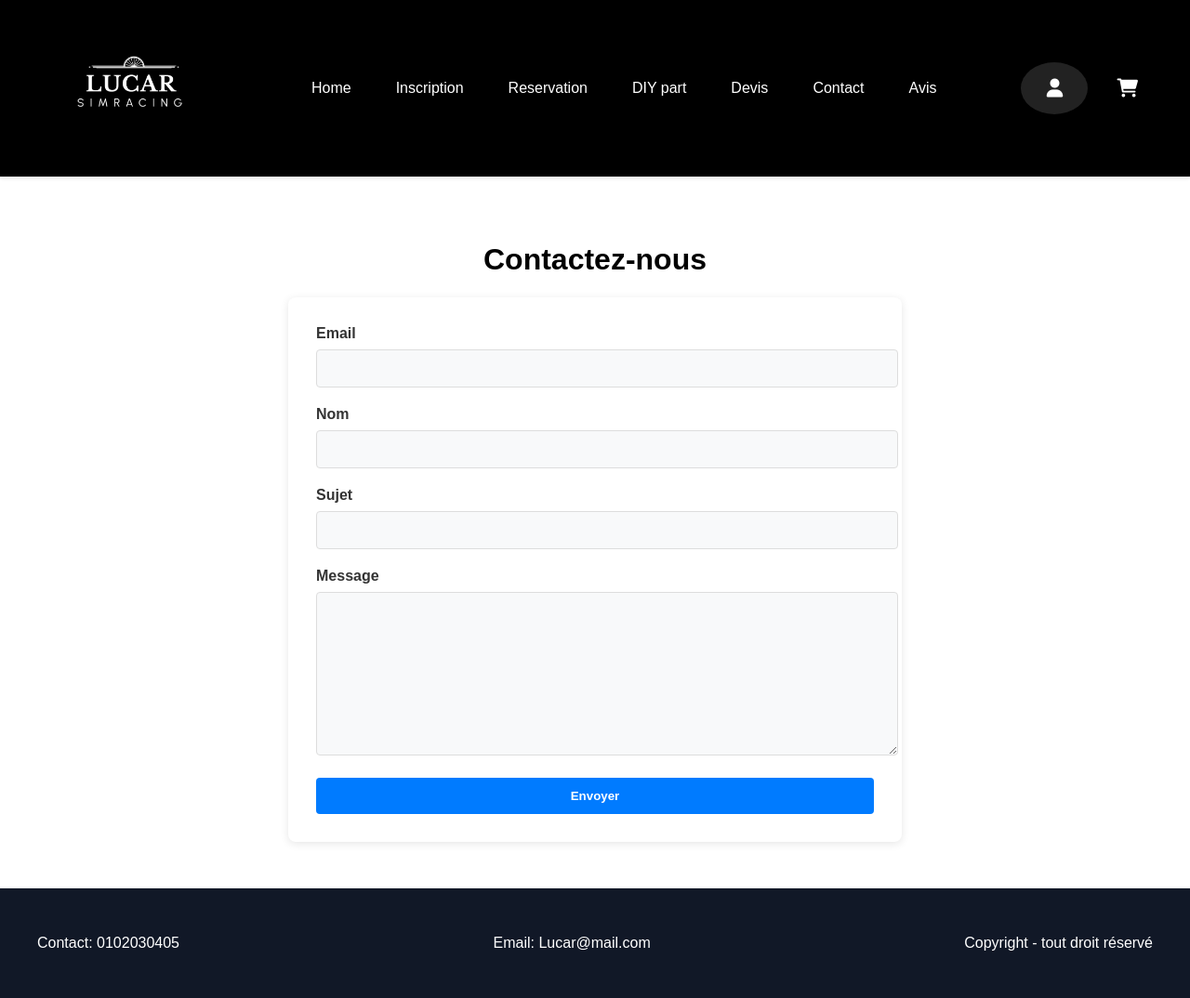
After one commit to LucArronne/Sim_API, a Symfony app: template templates/contact/index.html.twig in a window 1280 px wide. The commit adds this page. Shown: the whole page at 93% size. Run offline with Twig, Linux system fonts and the light colour scheme; the template is opened without the code that fills it, so the values that code supplies are empty; some libraries are stand-ins or nearby versions.

Commit message:
Mi a jour Contact twig

```diff
--- a/templates/components/nav.html.twig
+++ b/templates/components/nav.html.twig
@@ -16,7 +16,7 @@
             <a href="#" class="nav-link">Reservation</a>
             <a href="#" class="nav-link">DIY part</a>
             <a href="#" class="nav-link">Devis</a>
-            <a href="#" class="nav-link">Contact</a>
+            <a href="{{ path('contact_page') }}" class="nav-link {% if app.request.get('_route') == 'contact_page' %}active{% endif %}">Contact</a>
             <a href="#" class="nav-link">Avis</a>
         </div>
 
--- /dev/null
+++ b/templates/contact/index.html.twig
@@ -0,0 +1,136 @@
+{% extends 'base.html.twig' %}
+
+{% block title %}Contact - LUCAR Simracing{% endblock %}
+
+{% block stylesheets %}
+{{ parent() }}
+<style>
+    .section {
+        padding: 50px 0;
+    }
+
+    .contact-form {
+        max-width: 600px;
+        margin: 0 auto;
+        padding: 30px;
+        background: #fff;
+        border-radius: 8px;
+        box-shadow: 0 2px 10px rgba(0, 0, 0, 0.1);
+    }
+
+    .form-group {
+        margin-bottom: 20px;
+    }
+
+    .form-group label {
+        display: block;
+        margin-bottom: 8px;
+        font-weight: bold;
+        color: #333;
+    }
+
+    .form-group input,
+    .form-group textarea {
+        width: 100%;
+        padding: 12px;
+        border: 1px solid #ddd;
+        border-radius: 4px;
+        background-color: #f8f9fa;
+    }
+
+    .form-group textarea {
+        min-height: 150px;
+        resize: vertical;
+    }
+
+    .btn-submit {
+        width: 100%;
+        padding: 12px;
+        background-color: #007bff;
+        color: white;
+        border: none;
+        border-radius: 4px;
+        cursor: pointer;
+        font-weight: bold;
+        transition: background-color 0.3s ease;
+    }
+
+    .btn-submit:hover {
+        background-color: #0056b3;
+    }
+</style>
+{% endblock %}
+
+{% block body %}
+<div class="section">
+    <div class="container">
+        <h1 class="text-center mb-4">Contactez-nous</h1>
+
+        <div class="contact-form">
+            <form id="contact-form">
+                <div class="form-group">
+                    <label for="email">Email</label>
+                    <input type="email" id="email" required>
+                </div>
+
+                <div class="form-group">
+                    <label for="name">Nom</label>
+                    <input type="text" id="name" required>
+                </div>
+
+                <div class="form-group">
+                    <label for="subject">Sujet</label>
+                    <input type="text" id="subject" required>
+                </div>
+
+                <div class="form-group">
+                    <label for="message">Message</label>
+                    <textarea id="message" required></textarea>
+                </div>
+
+                <button type="submit" class="btn-submit">Envoyer</button>
+            </form>
+        </div>
+    </div>
+</div>
+{% endblock %}
+
+{% block javascripts %}
+{{ parent() }}
+<script>
+document.addEventListener('DOMContentLoaded', function() {
+    const form = document.getElementById('contact-form');
+
+    form.addEventListener('submit', async function(e) {
+        e.preventDefault();
+
+        try {
+            const response = await fetch('/api/contact', {
+                method: 'POST',
+                headers: {
+                    'Content-Type': 'application/json'
+                },
+                body: JSON.stringify({
+                    email: document.getElementById('email').value,
+                    name: document.getElementById('name').value,
+                    subject: document.getElementById('subject').value,
+                    message: document.getElementById('message').value
+                })
+            });
+
+            const data = await response.json();
+
+            if (response.status === 201) {
+                alert('Votre message a été envoyé avec succès !');
+                form.reset();
+            } else {
+                alert(data.message || 'Une erreur est survenue lors de l\'envoi du message');
+            }
+        } catch (error) {
+            console.error('Erreur:', error);
+            alert('Une erreur est survenue lors de l\'envoi du message');
+        }
+    });
+});
+</script>
+{% endblock %}
```
Also changed, not shown: src/Controller/ContactController.php (+6 -6 lines).
